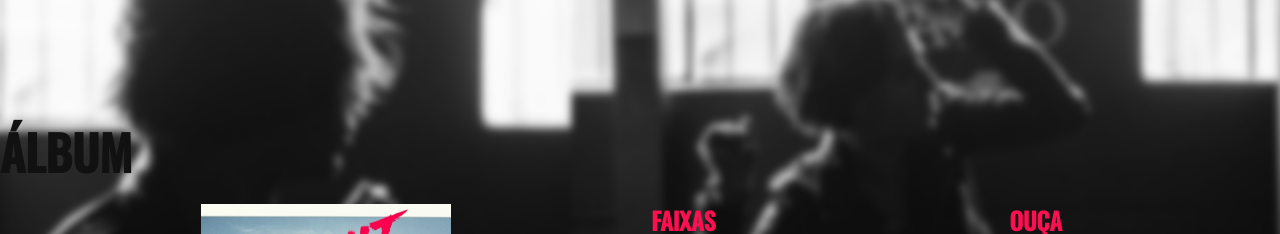
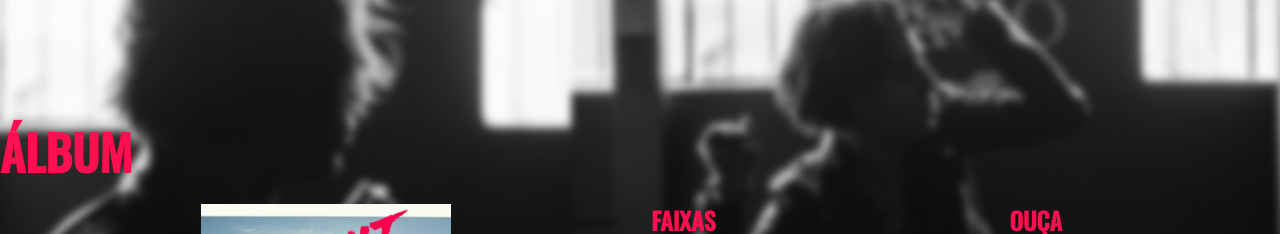
Before and after one commit to natzera/rocknroll-sugar-darling, a React (Vite) app: page / in a window 1280 px wide. Shown: the part 1680-1914 px from the top of the page. Built offline with nearby package versions, Linux system fonts and the light colour scheme.

Commit message:
Title component dark

```diff
--- a/src/App.tsx
+++ b/src/App.tsx
@@ -24,6 +24,7 @@ function App() {
           <div className="sobre-content">
             <Title
               name="Rock'n'Roll Sugar Darling"
+              isDark
             />
             <h2>Little Joe deu mais de um passeio pelo lado selvagem de Nova York, como cantou Lou Reed em “Walk on the Wild Side”. Então, se ele, Joe Dallessandro, o ator queridinho de Andy Warhol, pede em uma introdução especialmente gravada para Pethit que prestemos atenção no novo disco do cantor, é bom levar Rock'n'Roll Sugar Darling em conta. O terceiro álbum do músico e ator é um passo ousado em direção ao glam e até ao punk (a referência dos Stooges está bem clara em “Quero Ser Seu Cão”). O disco alterna entre a malícia da faixa-título – “Doce como açúcar, explode na sua boca, vem chupar meu rock and roll” –, os amores intensos de “Romeo” e as despedidas doloridas da excelente “De Trago em Trago”.</h2>
 
--- a/src/components/Ttile.tsx
+++ b/src/components/Ttile.tsx
@@ -1,9 +1,12 @@
 interface TitleProps {
   name: string
+  isDark?: boolean
 }
 
-export function Title(props: TitleProps) {
+export function Title({ name, isDark = false } : TitleProps) {
   return(
-    <h1>{props.name}</h1>
+    <h1 className={`button ${isDark ? 'dark' : ''}`}>
+      {name}
+    </h1>
   );
 }
--- a/src/styles/title.scss
+++ b/src/styles/title.scss
@@ -3,7 +3,11 @@
 h1 {
   font-size: 48px;
   line-height: 64px;
-  color: $black;
+  color: $primary;
   text-transform: uppercase;
   margin-bottom: 20px;
+
+  &.dark {
+    color: $black;
+  }
 }
```
